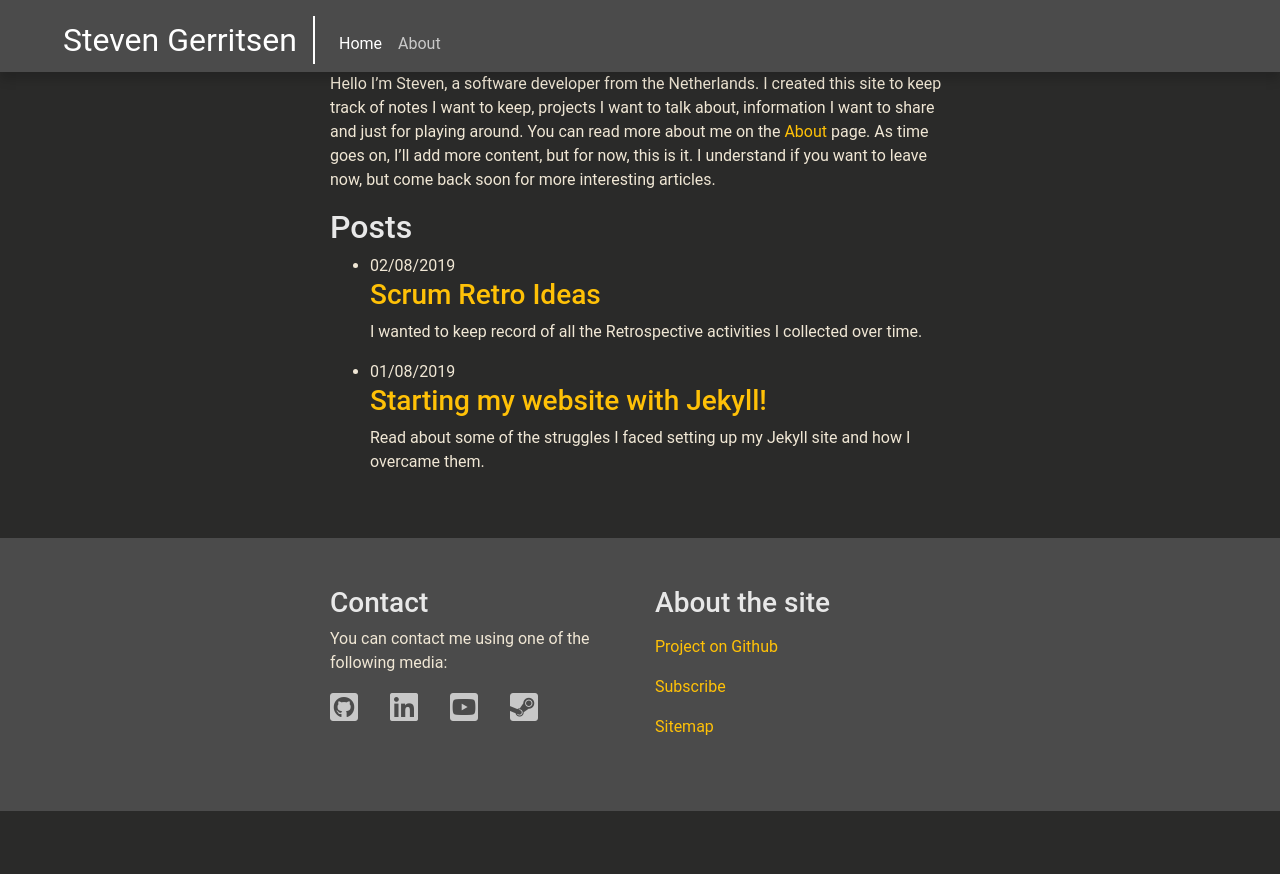
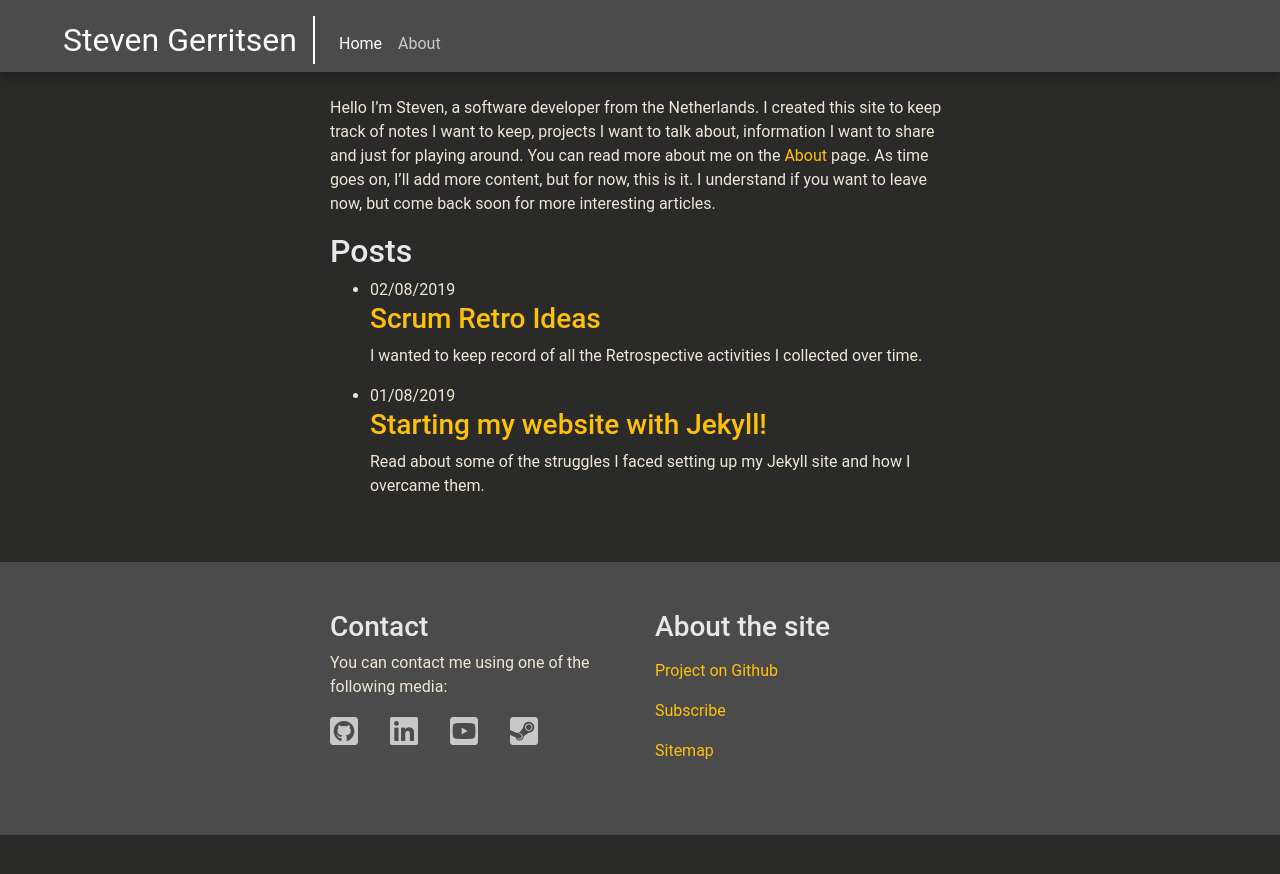
Before and after one commit to Steeff0/steeff0.github.io, a Jekyll site: the page built from index.md, in a window 1280 px wide. Shown: the top 874 px of the page. Built offline with Jekyll 4.4.1, drawn with Linux system fonts in a browser that asks for light colours; some web fonts are replaced; our own code applies the rules of GitHub Pages for plain Markdown files.

Commit message:
Go life with Homepage

```diff
--- a/_layouts/home.html
+++ b/_layouts/home.html
@@ -2,8 +2,7 @@
 layout: default
 ---
 
-<div class="home">
-  <div class="container page-content">
+<div class="container home-content mt-4">
     {{ content }}
 
     {% assign all_posts = site.posts | concat: site.notes %}
@@ -28,5 +27,3 @@ layout: default
     </ul>
     {%- endif -%}
 </div>
-
-</div>
```
Lines whose indentation alone changed are shown as unchanged.
